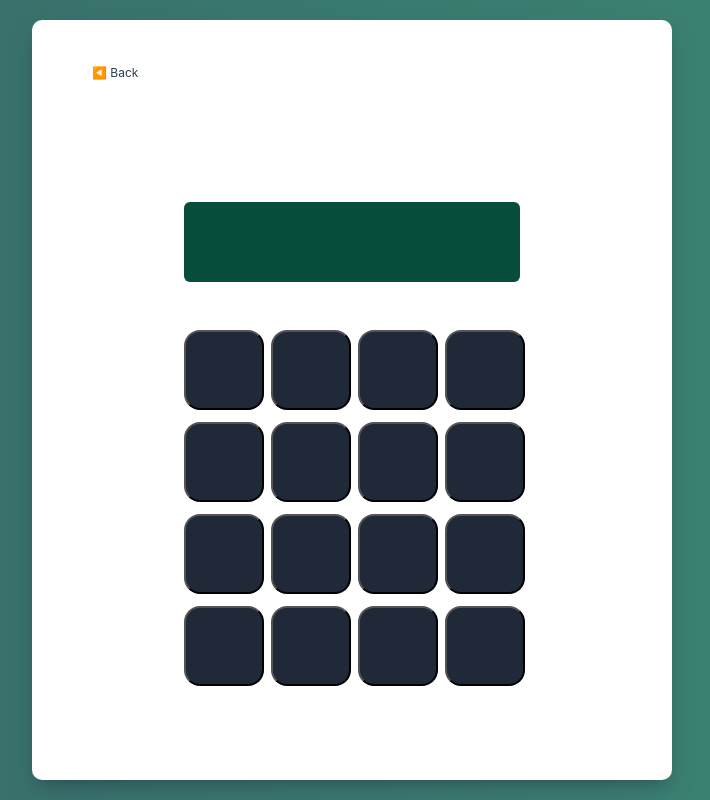
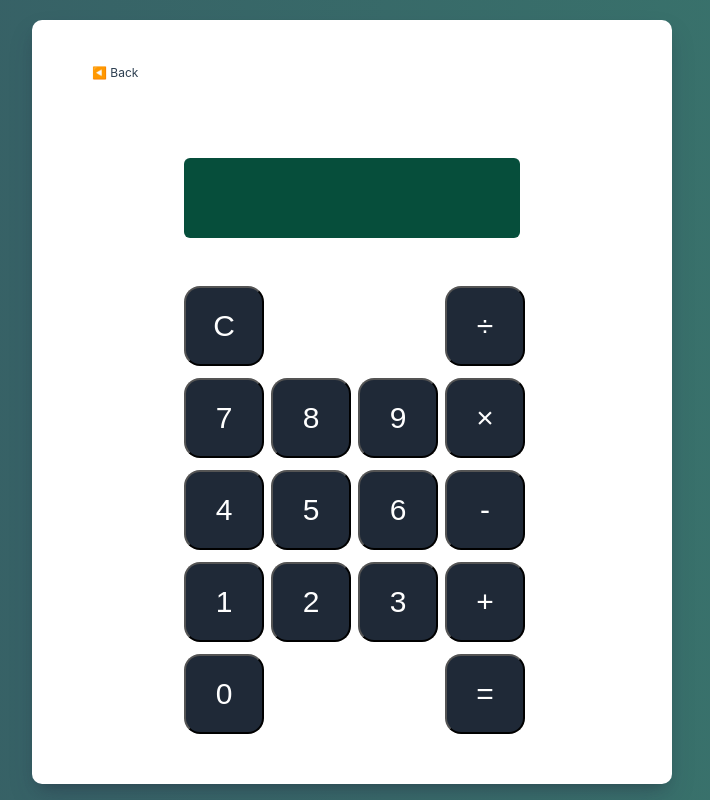
Before and after one commit to BelkinMax/vue-3-playground, a Vue app: page /calculator-app in a window 1280 px wide. Shown: the whole page, without its empty margins (288-998 px from the left). Built offline with nearby package versions, Linux system fonts and the light colour scheme.

Commit message:
Calculator App

```diff
--- a/src/assignments/basic/CalculatorApp/components/PadButton.vue
+++ b/src/assignments/basic/CalculatorApp/components/PadButton.vue
@@ -2,13 +2,19 @@
 import { defineComponent } from 'vue'
 
 export default defineComponent({
-  setup() {
+    emits: ['buttonClick'],
+    props: {
+        button: {
+            type: Object,
+            required: true
+        }
+    },
+    setup(_, { emit }) {
         function emitClick() {
-      // TODO: emit 'buttonClick'
+            emit('buttonClick');
         }
 
         return {
-      button: {},
             emitClick
         }
     }
--- a/src/assignments/basic/CalculatorApp/index.vue
+++ b/src/assignments/basic/CalculatorApp/index.vue
@@ -1,5 +1,5 @@
 <script>
-import { defineComponent } from 'vue'
+import { defineComponent, ref, computed } from 'vue'
 import PadButton from './components/PadButton.vue'
 
 export default defineComponent({
@@ -8,11 +8,6 @@ export default defineComponent({
         PadButton
     },
     setup() {
-    const currentCalculationButtons = []
-    let calculationResult = ''
-    const calculationValues = currentCalculationButtons.map((button) => button.value).join('')
-    const lastButton = currentCalculationButtons.at(-1) || {}
-    const screenResult = calculationResult || calculationValues
         const buttons = [
             { label: 'C', value: 'clear', type: 'clear', classes: 'col-span-3' },
             { label: '÷', value: '/', type: 'symbol', classes: '' },
@@ -32,9 +27,16 @@ export default defineComponent({
             { label: '=', value: 'equals', type: 'equals', classes: '' }
         ]
 
+
+        const currentCalculationButtons = ref([])
+        let calculationResult = ref('');
+        const calculationValues = computed(() => currentCalculationButtons.value.map((button) => button.value).join(''));
+        const lastButton = computed(() => currentCalculationButtons.value.at(-1) || {})
+        const screenResult = computed(() => calculationResult.value || calculationValues.value)
+
+
         function handleClick(button) {
-      calculationResult = ''
-
+            calculationResult.value = ''
             switch (button.type) {
                 case 'clear':
                     return onClear()
@@ -46,20 +48,20 @@ export default defineComponent({
         }
 
         function onClear() {
-      currentCalculationButtons.splice(0, currentCalculationButtons.length)
+            currentCalculationButtons.value.splice(0, currentCalculationButtons.value.length)
         }
         function onEquals() {
-      if (lastButton.type === 'value') {
+            if (lastButton.value.type === 'value') {
                 calculationResult.value = eval(calculationValues.value)
             }
         }
         function onNumber(button) {
             if (
-        (!lastButton.type && button.type === 'value') ||
-        (lastButton.type === 'value' && (button.type === 'value' || button.type === 'symbol')) ||
-        (lastButton.type === 'symbol' && button.type === 'value')
+                (!lastButton.value.type && button.type === 'value') ||
+                (lastButton.value.type === 'value' && (button.type === 'value' || button.type === 'symbol')) ||
+                (lastButton.value.type === 'symbol' && button.type === 'value')
             ) {
-        currentCalculationButtons.push(button)
+                currentCalculationButtons.value.push(button)
             }
         }
 
@@ -80,9 +82,58 @@ export default defineComponent({
             </div>
         </div>
         <div class="pad">
-      <PadButton v-for="button in buttons" :key="button.value" :button="button" />
+            <PadButton
+                    v-for="button in buttons"
+                    :key="button.value"
+                    :button="button"
+                    @buttonClick="handleClick(button)"
+            />
         </div>
     </div>
 </template>
 
-<style lang="scss" src="./calculator-app.scss" />
+<style>
+.calculator {
+    padding: 2rem;
+    border-radius: 0.375rem;
+    border-width: 1px;
+    border-color: #9ca3af;
+    font-size: 1.5rem;
+    line-height: 2rem;
+    text-align: center;
+    max-width: 400px;
+}
+.screen-wrapper {
+    padding: 1rem;
+    border-radius: 0.375rem;
+    width: 100%;
+    height: 5rem;
+    background-color: #064e3b;
+}
+.screen-result {
+    font-size: 2.25rem;
+    line-height: 2.5rem;
+    text-align: right;
+    color: #ffffff;
+}
+.pad {
+    display: grid;
+    margin-top: 3rem;
+    grid-template-columns: repeat(4, minmax(0, 1fr));
+    gap: 0.75rem;
+    width: 100%;
+}
+.button {
+    border-radius: 1rem;
+    width: 5rem;
+    height: 5rem;
+    font-size: 1.875rem;
+    line-height: 2.25rem;
+    color: #ffffff;
+    background-color: #1f2937;
+    cursor: pointer;
+}
+.button.col-span-3 {
+    grid-column: span 3 / span 3;
+}
+</style>
```
Also changed, not shown: 1 other file (tests, documents, lock files or other folders). Lines whose indentation alone changed are shown as unchanged.
